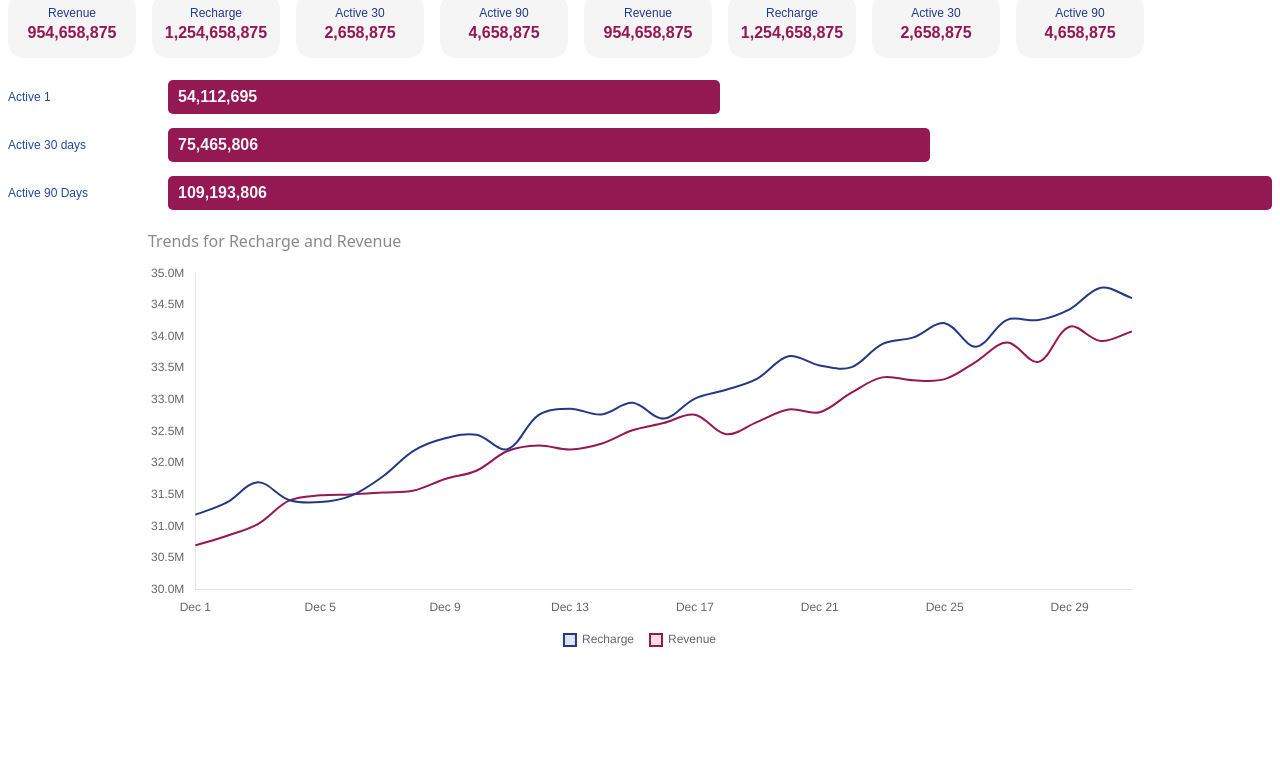
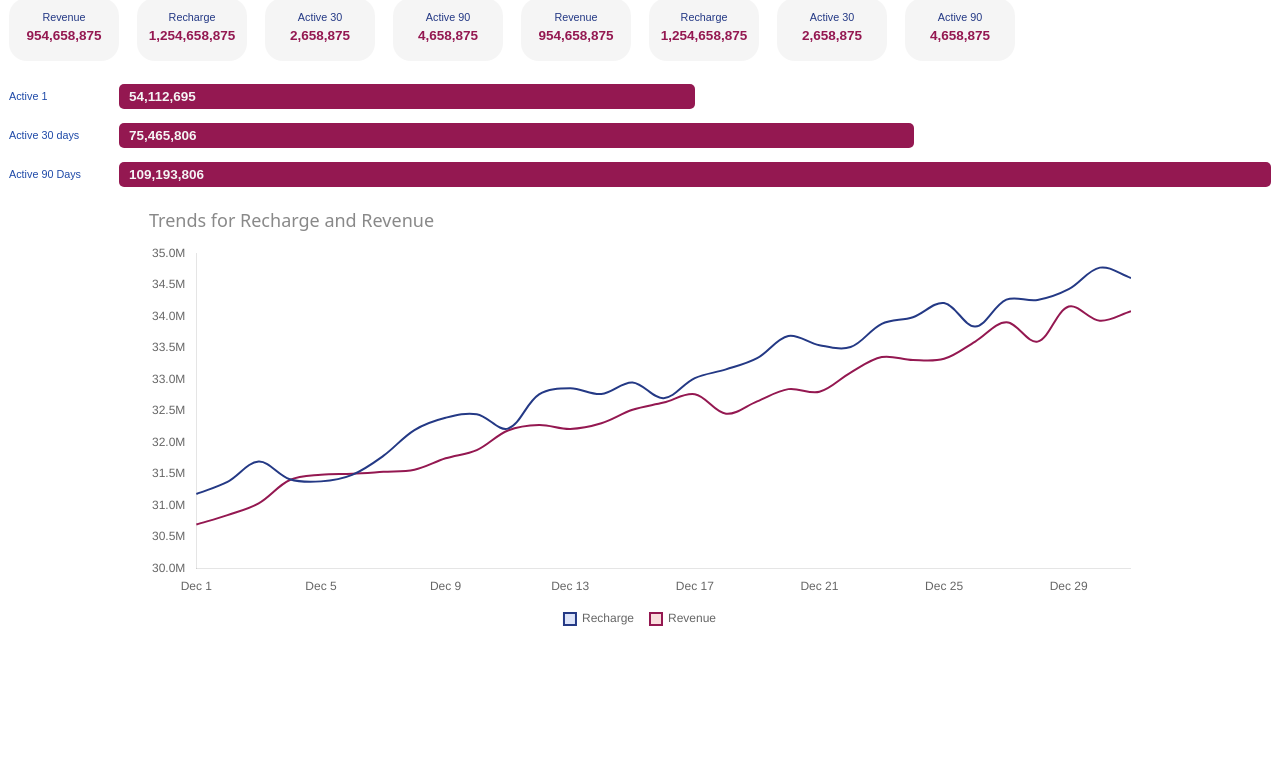
Before and after one commit to peterchallita-coder/TestKPIs, a plain HTML site: page index.html in a window 1280 px wide. Shown: the part 34-800 px from the top of the page. Drawn offline with nearby package versions, Linux system fonts and the light colour scheme.

Commit message:
Update style.css

```diff
--- a/style.css
+++ b/style.css
@@ -2,7 +2,7 @@ html,
 body {
     height: 100%;
     margin: 0;
-    font-size: 8px;
+    font-size: 9px;
 }
 
 .page {
@@ -16,33 +16,33 @@ body {
 }
 
 #SummaryNumbers {
-    display: flex;
-    flex-wrap: wrap;
-    justify-content: flex-start;
+    display: grid;
+    grid-template-columns: repeat(auto-fill, minmax(12rem, 1fr));
     gap: 2rem;
     padding-left: 1rem;
     padding-right: 1rem;
 }
 
+
 .KpiCard {
     background-color: #F5F5F5;
     border-radius: 2rem;
-    width: 16rem;
-    height: 8rem;
+    height: 7rem;
     text-align: center;
     display: flex;
     flex-direction: column;
     justify-content: center;
 }
 
+
 .KpiName {
     color: #243985;
-    font: 500 1.5rem Arial, sans-serif;
+    font: 500 1.2rem Arial, sans-serif;
 }
 
 .KpiValue {
     color: #941851;
-    font: 600 2rem Arial, sans-serif;
+    font: 600 1.5rem Arial, sans-serif;
 }
 
 .navbar {
@@ -61,13 +61,13 @@ body {
 
 .chart {
     padding: 1rem;
-    font: 500 2rem Arial, sans-serif;
+    font: 500 1.5rem Arial, sans-serif;
     margin: 0 auto;
 }
 
 .row {
     display: grid;
-    grid-template-columns: 160px 1fr;
+    grid-template-columns: 110px 1fr;
     align-items: center;
     margin: 14px 0;
 }
@@ -76,7 +76,7 @@ body {
     color: #1f4aa8;
     white-space: nowrap;
     padding: 0;
-    font-size: 1.5rem;
+    font-size: 1.2rem;
 }
 
 .bar-wrap {
@@ -86,7 +86,7 @@ body {
 
 .bar {
     position: relative;
-    height: 34px;
+    height: 25px;
     background: #941851;
     border-radius: 5px;
 }
```
